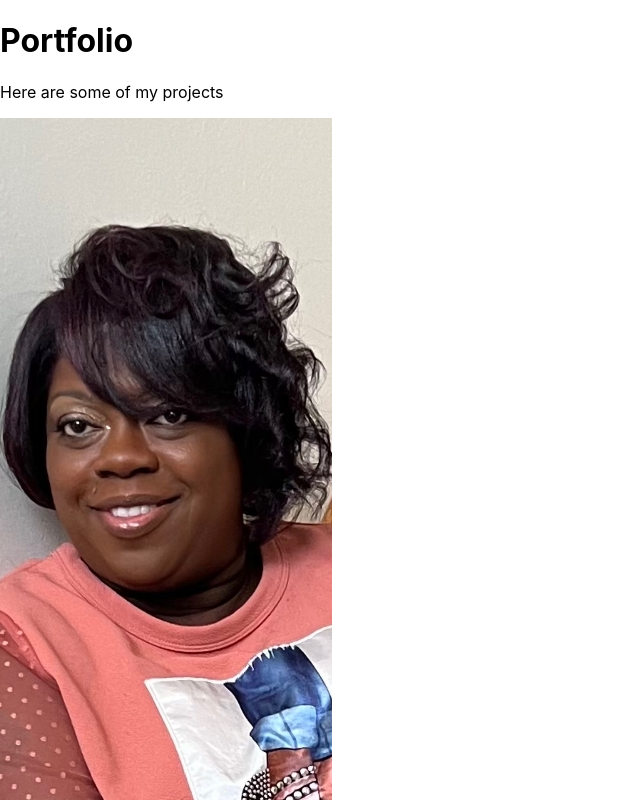
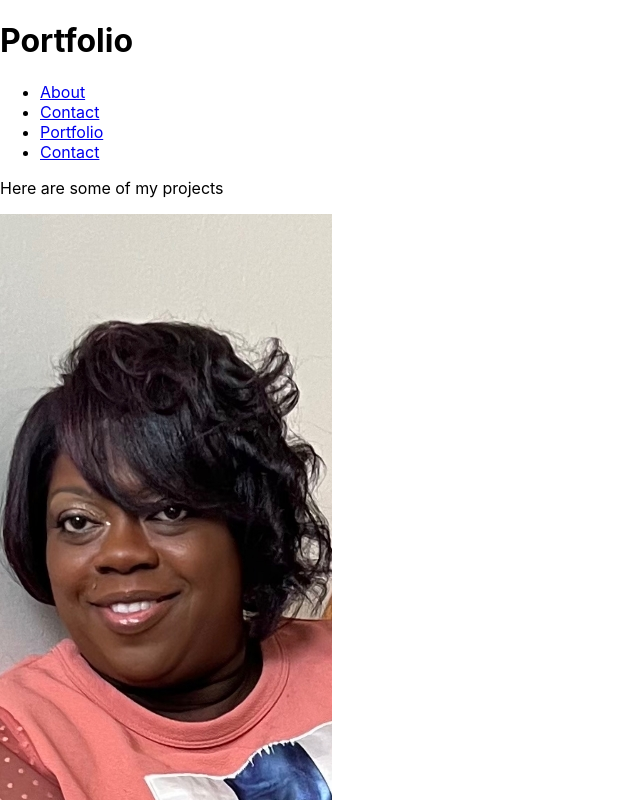
Before and after one commit to foxeyb28/Ch-20-ReactPortfolio, a React (Create React App) app: page / in a window 1280 px wide. Shown: the top 800 px of the page, without its empty margins (0-640 px from the left). Built offline with nearby package versions, Linux system fonts and the light colour scheme.

Commit message:
fixed navtabs error

```diff
--- a/src/components/NavTabs.js
+++ b/src/components/NavTabs.js
@@ -1,28 +1,53 @@
 import React from 'react';
-import { Routes, Route, Link } from 'react-router-dom';
-import Header from './Header';
+ import About from './pages/About';
+import Contact from './pages/Contact';
+import Portfolio from './pages/Portfolio';
+import Resume from './pages/Resume';
 
- function NavTabs() {
+function NavTabs({currentPage, handlePageChange}) {
+
   return (
-             <div>
-              <Header/>
-          <li>
-            <Link to="/about">About</Link>
+
+    <ul className="nav nav-tabs">
+    <li className="nav-item">
+      <a
+        href="#About"
+        onClick={() => handlePageChange('About')}
+        className={currentPage === 'About' ? 'nav-link active' : 'nav-link'}
+        >
+          About
+        </a>
+      </li>
+      <li className="nav-item">
+        <a
+          href="#Contact"
+          onClick={() => handlePageChange('Contact')}
+          className={currentPage === 'Contact' ? 'nav-link active' : 'nav-link'}
+          >
+            Contact
+          </a>
+        </li>
+        <li className="nav-item">
+          <a
+            href="#Portfolio"
+            onClick={() => handlePageChange('Portfolio')}
+            className={currentPage === 'BPortfolio' ? 'nav-link active' : 'nav-link'}
+            >
+              Portfolio
+            </a>
           </li>
-    <li>
-      <Link to="/contact">Contact</Link>
-    </li>
-    <li>
-      <Link to="/portfolio">Portfolio</Link>
-    </li>
-    <li>
-      <Link to="/Resume">Resume</Link>
-    </li>
+          <li className="nav-item">
+            <a
+              href="#Resume"
+              onClick={() => handlePageChange('Resume')}
+              className={currentPage === 'Resume' ? 'nav-link active' : 'nav-link'}
+              >
+                Contact
+              </a>
+            </li>
+          </ul>
+        );
+      }
 
 
-      </div>
-
-      );
-}
-
  export default NavTabs;
--- a/src/components/pages/Portfolio.js
+++ b/src/components/pages/Portfolio.js
@@ -1,27 +1,37 @@
-import React  from 'react';
+import React, { useState}  from 'react';
+import NavTabs from '../NavTabs';
 import imageOfAlicia from '../../assets/alicia.jpeg';
 import ShoutOut from '../../assets/shout out.png';
 import MovieReviewScreenShot from '../../assets/movie review screen shot.png';
+import Contact from './Contact';
+import Resume from './Resume';
+import About from './About';
 
 
 export default function Portfolio() {
+  const [currentPage, setCurrentPage] = useState('About');
 
+  const renderPage = () => {
+    if (currentPage === 'Contact') {
+      return <Contact />;
+    }
+    if (currentPage === 'About') {
+      return <About />;
+    }
+    if (currentPage === 'Resume') {
+      return <Resume />;
+    }
+    return <Contact />;
+  };
 
-   return (
+  const handlePageChange = (page) => setCurrentPage(page);
 
+  return (
 
     <div>
-      <h1>Portfolio</h1>
-      <p>Here are some of my projects</p>
-      <img src={imageOfAlicia} alt="alicia" />
-      <img src={ShoutOut} alt="Shout Out" />
-      <img src={MovieReviewScreenShot} alt="MovieReviewScreenShot" />
-
-
-
-
+      {<><h1>Portfolio</h1><NavTabs currentPage={currentPage} handlePageChange={handlePageChange} /><p>Here are some of my projects</p><img src={imageOfAlicia} alt="alicia" /><img src={ShoutOut} alt="Shout Out" /><img src={MovieReviewScreenShot} alt="MovieReviewScreenShot" /></>}
+      {renderPage()}
    </div>
 
-
-   )
-};
+   );
+}
```
